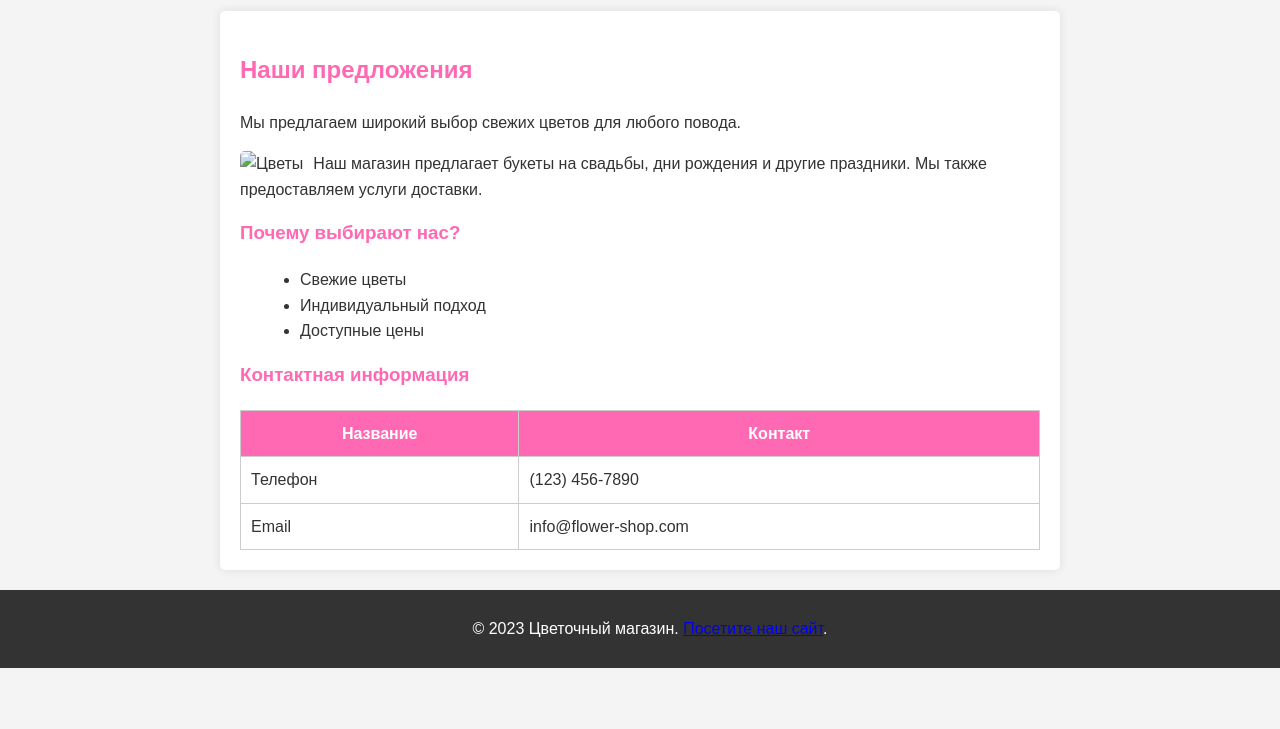
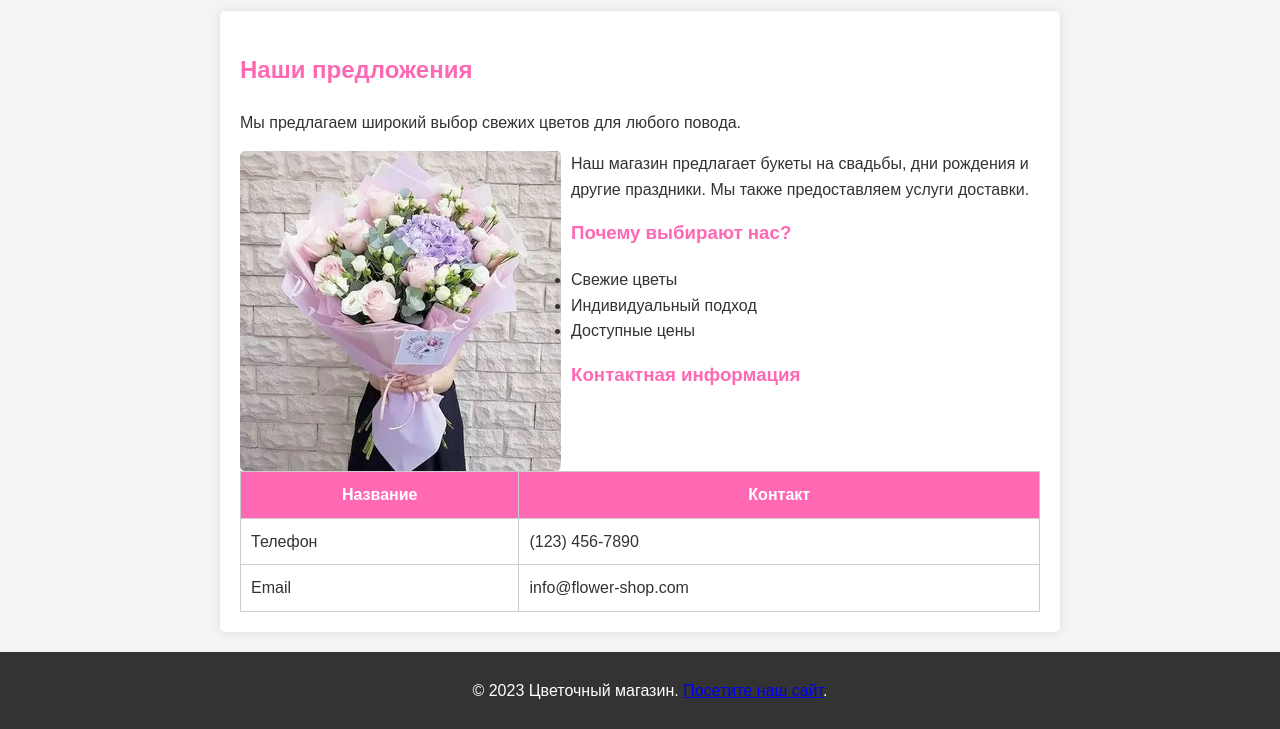
Before and after one commit to Hailihehe/Hailihehe.github.io, a plain HTML site: page Lab3/index.html in a window 1280 px wide. Shown: the part 127-856 px from the top of the page. Before the commit the page ends 800 px from the top, so only its background shows below. Drawn offline with Linux system fonts and the light colour scheme.

Commit message:
Update index.html

```diff
--- a/Lab3/index.html
+++ b/Lab3/index.html
@@ -21,7 +21,7 @@
     <main>
         <h2>Наши предложения</h2>
         <p>Мы предлагаем широкий выбор свежих цветов для любого повода.</p>
-        <img src="images/flower1.jpg" alt="Цветы" style="float:left; margin-right:10px;">
+        <img src="images/flower1.png" alt="Цветы" style="float:left; margin-right:10px;">
         <p>Наш магазин предлагает букеты на свадьбы, дни рождения и другие праздники. Мы также предоставляем услуги доставки.</p>
 
         <h3>Почему выбирают нас?</h3>
```
